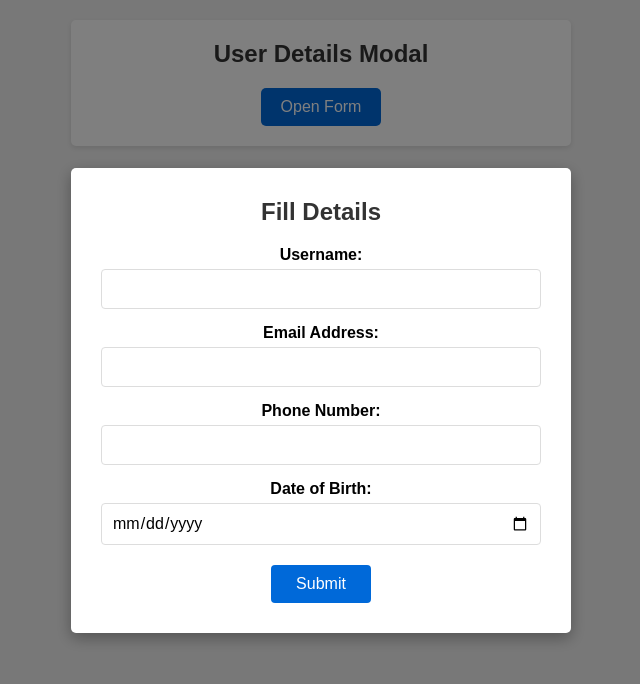
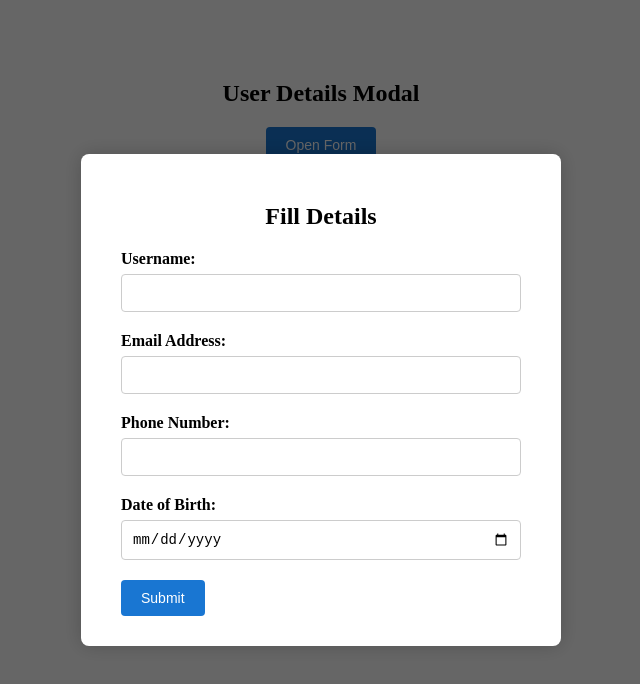
Before and after one commit to MansiYadavv/XModal, a React (Vite) app: page / in a window 1280 px wide. Both pictures are taken after a click on the button "Open Form". Shown: the top 684 px of the page, without its empty margins (319-959 px from the left). Built offline with nearby package versions, Linux system fonts and the light colour scheme.

Commit message:
changes made

```diff
--- a/src/Xmodal/xmodal.css
+++ b/src/Xmodal/xmodal.css
@@ -1,118 +1,77 @@
-/* Base styling */
-* {
-  box-sizing: border-box;
-  font-family: Arial, sans-serif;
-}
-
-body {
-  margin: 0;
-  padding: 0;
-  background-color: #f0f0f0;
-}
-
-/* Button container */
-.button-container {
-  max-width: 500px;
-  margin: 20px auto;
-  background-color: white;
-  padding: 20px;
-  border-radius: 5px;
-  box-shadow: 0 2px 5px rgba(0, 0, 0, 0.1);
-  text-align: center;
-}
-
-.button-container h2 {
-  margin-top: 0;
-  color: #333;
-}
-
-.open-button {
-  background-color: #0069d9;
-  color: white;
-  border: none;
-  padding: 10px 20px;
-  border-radius: 5px;
-  cursor: pointer;
-  font-size: 16px;
-}
-
-.open-button:hover {
-  background-color: #0056b3;
-}
-
-/* Modal styling */
-.modal-overlay {
+/* Center the modal container and add background dim */
+.modal {
   position: fixed;
   top: 0;
   left: 0;
-  right: 0;
-  bottom: 0;
-  background-color: rgba(0, 0, 0, 0.5);
+  width: 100%;
+  height: 100%;
+  background-color: rgba(0, 0, 0, 0.6);
   display: flex;
+  justify-content: center;
   align-items: center;
-  justify-content: center;
-  z-index: 1000;
+  z-index: 999;
+  border: #1976d2;
 }
 
-.modal {
-  background-color: white;
-  border-radius: 5px;
-  box-shadow: 0 5px 15px rgba(0, 0, 0, 0.3);
-  width: 100%;
-  max-width: 500px;
-  animation: fadeIn 0.3s;
+/* Inner content box */
+.modal-content {
+  background-color: #fff;
+  padding: 30px 40px;
+  border-radius: 8px;
+  width: 90%;
+  max-width: 400px;
+  box-shadow: 0 0 20px rgba(0, 0, 0, 0.2);
+  position: relative;
 }
 
-.modal-content {
-  padding: 30px;
+/* Form group layout */
+.form-group {
+  margin-bottom: 20px;
+  display: flex;
+  flex-direction: column;
 }
 
-@keyframes fadeIn {
-  from { opacity: 0; transform: translateY(-20px); }
-  to { opacity: 1; transform: translateY(0); }
+/* Label styling */
+.form-group label {
+  margin-bottom: 6px;
+  font-weight: 600;
 }
 
-.modal-content h2 {
-  text-align: center;
-  margin-top: 0;
-  margin-bottom: 20px;
-  font-size: 24px;
-  color: #333;
+/* Input fields */
+.form-group input {
+  padding: 10px;
+  font-size: 14px;
+  border: 1px solid #ccc;
+  border-radius: 4px;
 }
 
-/* Form styling */
-.form-group {
-  margin-bottom: 15px;
-}
-
-.form-group label {
-  display: block;
-  margin-bottom: 5px;
-  font-weight: bold;
-  text-align: center;
-}
-
-.form-group input {
-  width: 100%;
-  padding: 10px;
-  border: 1px solid #ddd;
-  border-radius: 4px;
-  font-size: 16px;
-}
-
+/* Button styles */
+button,
 .submit-button {
-  display: block;
-  width: 100px;
-  margin: 20px auto 0;
-  padding: 10px;
-  background-color: #0069d9;
+  padding: 10px 20px;
+  background-color: #1976d2;
   color: white;
   border: none;
   border-radius: 4px;
   cursor: pointer;
-  font-size: 16px;
+  font-size: 14px;
 }
 
+button:hover,
 .submit-button:hover {
-  background-color: #0056b3;
+  background-color: #125ba3;
 }
+
+/* Center the Open Form button */
+.button-container {
+  display: flex;
+  flex-direction: column;
+  align-items: center;
+  margin-top: 60px;
+}
+
+/* Form title */
+.modal-content h2 {
+  margin-bottom: 20px;
+  text-align: center;
+}
--- a/src/Xmodal/xmodal.jsx
+++ b/src/Xmodal/xmodal.jsx
@@ -1,5 +1,5 @@
 import React, { useState, useRef, useEffect } from "react";
-import "./xmodal.css";
+import "./xmodal.css"; // Ensure this has styles for .modal, .modal-content, etc.
 
 const XModal = () => {
   const [isOpen, setIsOpen] = useState(false);
@@ -13,48 +13,51 @@ const XModal = () => {
   const modalRef = useRef();
 
   const handleOpen = () => setIsOpen(true);
-  const handleClose = () => setIsOpen(false);
+  const handleClose = () => {
+    setIsOpen(false);
+    setFormData({ username: "", email: "", phone: "", dob: "" });
+  };
 
-  useEffect(() => {
   const handleClickOutside = (e) => {
-      if (isOpen && modalRef.current && !modalRef.current.contains(e.target)) {
+    if (modalRef.current && !modalRef.current.contains(e.target)) {
       handleClose();
     }
   };
 
+  useEffect(() => {
+    if (isOpen) {
       document.addEventListener("mousedown", handleClickOutside);
+    }
     return () => {
       document.removeEventListener("mousedown", handleClickOutside);
     };
   }, [isOpen]);
 
   const handleChange = (e) => {
-    setFormData({ ...formData, [e.target.name]: e.target.value });
+    const { name, value } = e.target;
+    setFormData((prev) => ({ ...prev, [name]: value }));
   };
 
   const handleSubmit = (e) => {
     e.preventDefault();
     const { username, email, phone, dob } = formData;
 
-    // Username validation
     if (!username.trim()) {
       alert("Please fill out this field.");
       return;
     }
 
-    // Email validation
     if (!email.trim()) {
       alert("Please fill out this field.");
       return;
     }
     if (!email.includes("@")) {
-      alert("Please include @ in the email address.");
+      alert("Invalid email. Please check your email address.");
       return;
     }
 
-    // Phone validation
     if (!phone.trim()) {
-      alert("Invalid phone number. Please enter a 10-digit phone number.");
+      alert("Please fill out this field.");
       return;
     }
     if (!/^\d{10}$/.test(phone)) {
@@ -62,15 +65,14 @@ const XModal = () => {
       return;
     }
 
-    // DOB validation
     if (!dob.trim()) {
-      alert("Invalid date of birth. Date of birth cannot be empty.");
+      alert("Please fill out this field.");
       return;
     }
     const enteredDate = new Date(dob);
     const currentDate = new Date();
     if (enteredDate > currentDate) {
-      alert("Invalid date of birth. Date of birth cannot be in the future.");
+      alert("Invalid phone number. Please enter a 10-digit phone number.");
       return;
     }
 
@@ -82,15 +84,12 @@ const XModal = () => {
     <div>
       <div className="button-container">
         <h2>User Details Modal</h2>
-        <button onClick={handleOpen} className="open-button">
-          Open Form
-        </button>
+        <button onClick={handleOpen}>Open Form</button>
       </div>
 
       {isOpen && (
-        <div className="modal-overlay">
-          <div className="modal" ref={modalRef}>
-            <div className="modal-content">
+        <div className="modal">
+          <div className="modal-content" ref={modalRef}>
             <h2>Fill Details</h2>
             <form onSubmit={handleSubmit}>
               <div className="form-group">
@@ -143,7 +142,6 @@ const XModal = () => {
             </form>
           </div>
         </div>
-        </div>
       )}
     </div>
   );
```
Lines whose indentation alone changed are shown as unchanged.
